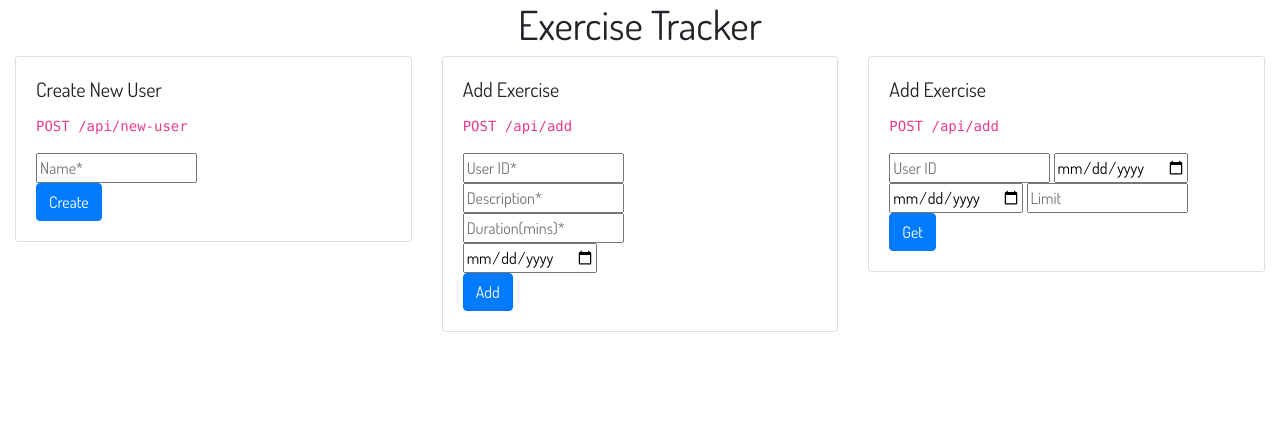
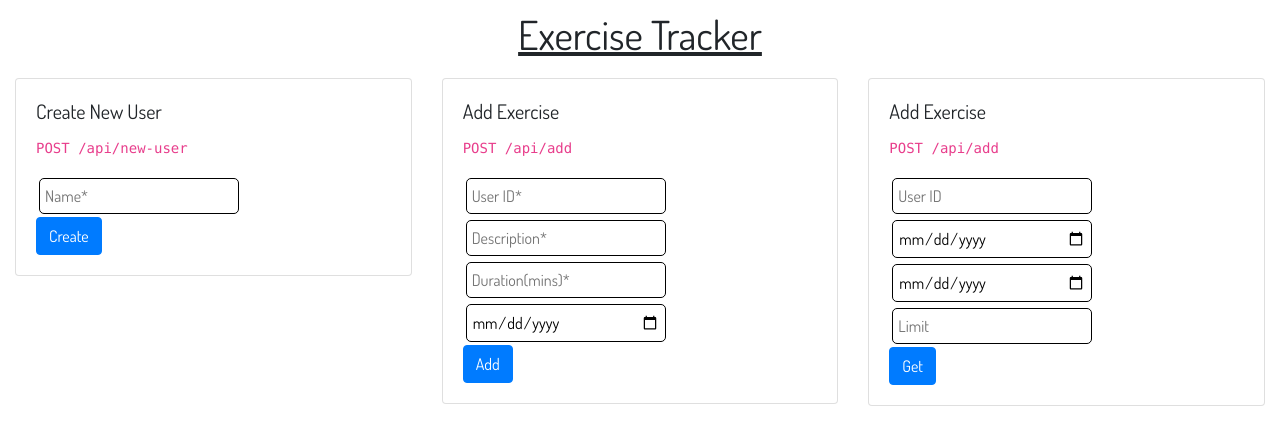
Before and after one commit to saisk8/Exercise-Tracker, a website: page views/index.html in a window 1280 px wide. Drawn offline with nearby package versions, Linux system fonts and the light colour scheme.

Commit message:
Add styles for index page

```diff
--- a/public/css/index.css
+++ b/public/css/index.css
@@ -4,4 +4,29 @@ body {
 
 h1 {
   text-align: center;
+  margin: 10px;
+  margin-bottom: 20px;
+  text-decoration: underline;
 }
+
+input {
+  width: 200px;
+  padding: 5px;
+  margin: 3px auto 3px 3px;
+  border: 1px solid black;
+  border-radius: 5px;
+  outline: none;
+}
+
+.card-1 {
+  box-shadow: 0 1px 3px rgba(0, 0, 0, 0.12), 0 1px 2px rgba(0, 0, 0, 0.24);
+}
+
+.card-1:hover {
+  box-shadow: 0 14px 28px rgba(0, 0, 0, 0.25), 0 10px 10px rgba(0, 0, 0, 0.22);
+  transition: all 0.3s cubic-bezier(0.25, 0.8, 0.25, 1);
+}
+
+main {
+  margin-top: 30px;
+}
```
